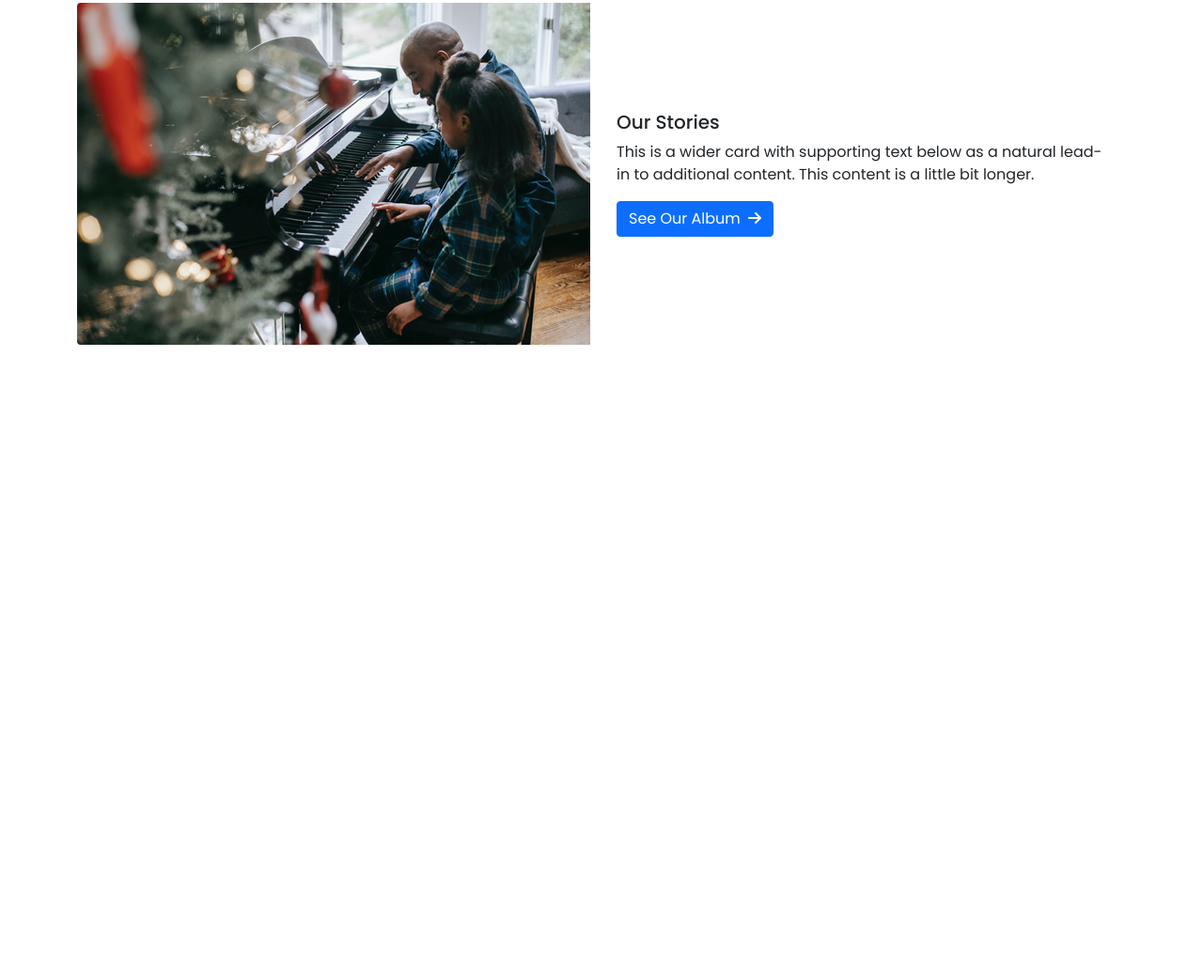
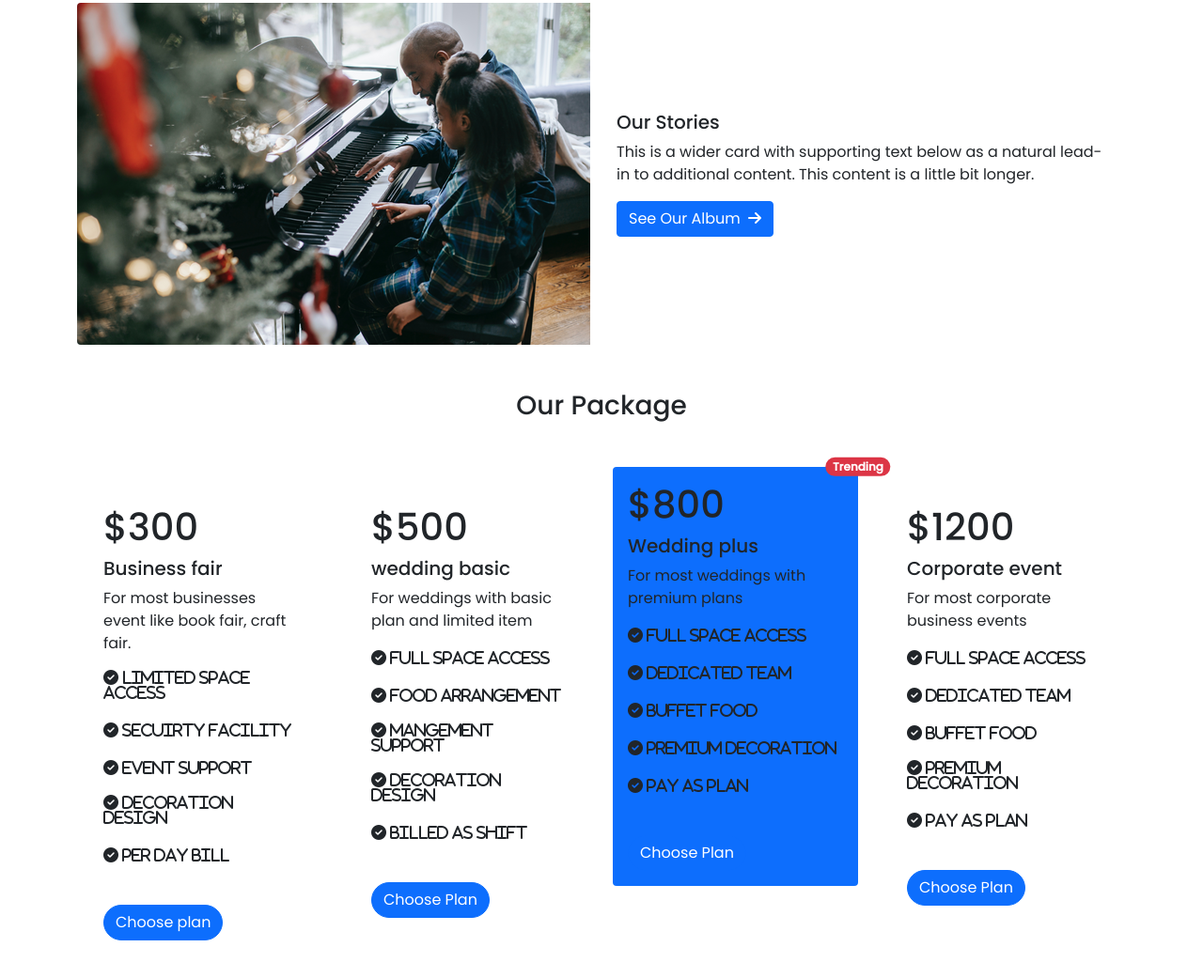
Before and after one commit to Mahbub-Sajon/convention-center, a plain HTML site: page index.html in a window 1280 px wide. Shown: the part 620-1661 px from the top of the page at 94% size. Before the commit the page ends 1035 px from the top, so only its background shows below. Drawn offline with nearby package versions, Linux system fonts and the light colour scheme.

Commit message:
package added

```diff
--- a/index.html
+++ b/index.html
@@ -121,6 +121,125 @@
                   </div>
                 </div>
               </div>
+        </section>
+        <h3 class="text-center my-5">
+          Our Package
+        </h3>
+        <section class="container">
+          <div class="row">
+            <div class="col-lg-3 p-4">
+              <div class="card border-0">
+                <div class="card-body">
+                  <h1>$300</h1>
+                  <h5 class="card-title">Business fair</h5>
+                  <p class="card-text">For most businesses event
+                    like book fair, craft fair.</p>
+                      <p>
+                        <i class="fas fa-check-circle"><span class="ms-1">limited space access</span></i>
+                      </p>
+                     <p>
+                      <i class="fas fa-check-circle"><span class="ms-1">Secuirty facility</span></i>
+                     </p>
+                      <p>
+                        <i class="fas fa-check-circle"><span class="ms-1">event support</span></i>
+                      </p>
+                     <p>
+                      <i class="fas fa-check-circle"><span class="ms-1">Decoration design</span></i>
+                     </p>
+                     <p>
+                      <i class="fas fa-check-circle"><span class="ms-1">Per day bill</span></i>
+                     </p>
+                    <br>
+                  <a href="#" class="btn btn-primary rounded-pill">Choose plan</a>
+
+                </div>
+              </div>
+            </div>
+            <div class="col-lg-3 p-4">
+              <div class="card border-0">
+                <div class="card-body">
+                  <h1>$500</h1>
+                  <h5 class="card-title">wedding basic</h5>
+                  <p class="card-text">For weddings with basic plan
+                    and limited item</p>
+                  <p>
+                    <i class="fas fa-check-circle"><span class="ms-1">Full space access</span></i>
+                  </p>
+                 <p>
+                  <i class="fas fa-check-circle"><span class="ms-1">Food arrangement</span></i>
+                 </p>
+                  <p>
+                    <i class="fas fa-check-circle"><span class="ms-1">mangement support</span></i>
+                  </p>
+                 <p>
+                  <i class="fas fa-check-circle"><span class="ms-1">Decoration design</span></i>
+                 </p>
+                 <p>
+                  <i class="fas fa-check-circle"><span class="ms-1">Billed as shift</span></i>
+                 </p>
+                <br>
+                  <a href="#" class="btn btn-primary rounded-pill">Choose Plan</a>
+                </div>
+              </div>
+            </div>
+            <div class="col-lg-3">
+              <div class="card border-0 bg-primary">
+                <span class="position-absolute top-0 start-100 translate-middle badge rounded-pill bg-danger">
+                  Trending
+                </span>
+                <div class="card-body">
+                  <h1>$800</h1>
+                  <h5 class="card-title">Wedding plus</h5>
+                  <p class="card-text">For most weddings with premium plans</p>
+                  <p>
+                    <i class="fas fa-check-circle"><span class="ms-1">Full space access</span></i>
+                  </p>
+                 <p>
+                  <i class="fas fa-check-circle"><span class="ms-1">Dedicated team</span></i>
+                 </p>
+                  <p>
+                    <i class="fas fa-check-circle"><span class="ms-1">Buffet food</span></i>
+                  </p>
+                 <p>
+                  <i class="fas fa-check-circle"><span class="ms-1">premium Decoration</span></i>
+                 </p>
+                 <p>
+                  <i class="fas fa-check-circle"><span class="ms-1">pay as plan</span></i>
+                 </p>
+                <br>
+                  <a href="#" class="btn btn-primary rounded-pill">Choose Plan</a>
+                </div>
+              </div>
+            </div>
+            <div class="col-lg-3 p-4">
+              <div class="card border-0">
+                <div class="card-body">
+                  <h1>$1200</h1>
+                  <h5 class="card-title">Corporate event</h5>
+                  <p class="card-text">For most corporate business
+                    events</p>
+                  <p>
+                    <i class="fas fa-check-circle"><span class="ms-1">Full space access</span></i>
+                  </p>
+                 <p>
+                  <i class="fas fa-check-circle"><span class="ms-1">Dedicated team</span></i>
+                 </p>
+                  <p>
+                    <i class="fas fa-check-circle"><span class="ms-1">Buffet food</span></i>
+                  </p>
+                 <p>
+                  <i class="fas fa-check-circle"><span class="ms-1">premium Decoration</span></i>
+                 </p>
+                 <p>
+                  <i class="fas fa-check-circle"><span class="ms-1">pay as plan</span></i>
+                 </p>
+                <br>
+                  <a href="#" class="btn btn-primary rounded-pill">Choose Plan</a>
+                </div>
+              </div>
+            </div>
+          </div>
+
 
 
 
```
